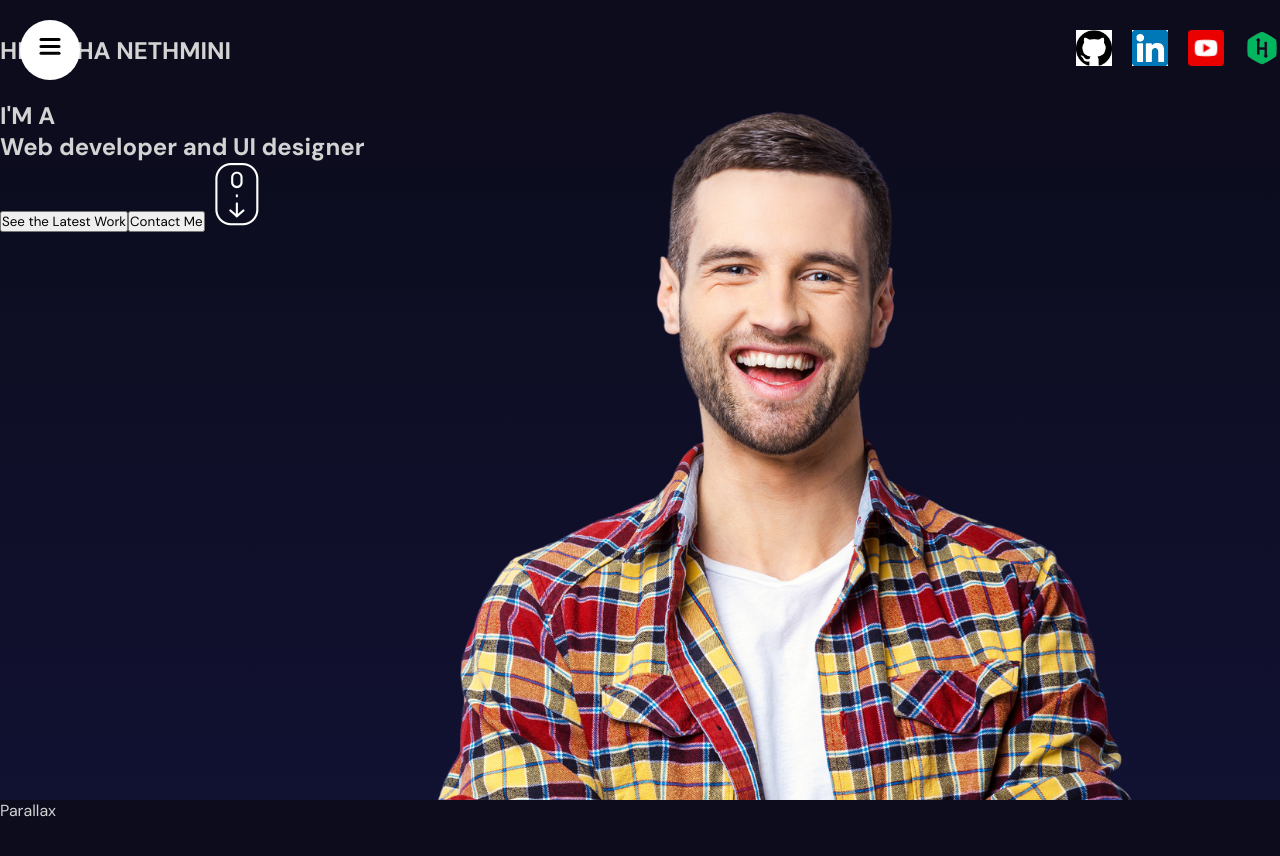
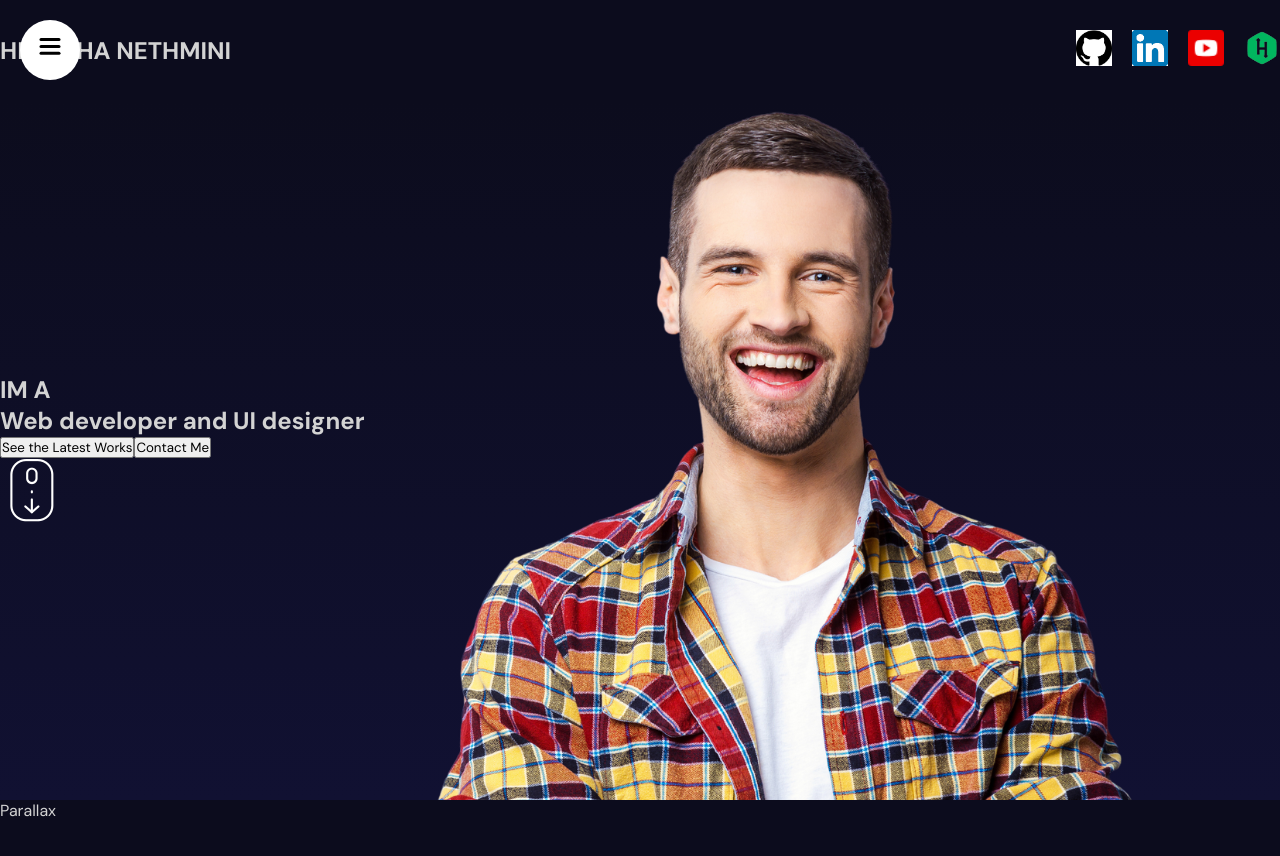
Before and after one commit to HimashaNethmini/Portfolio_Website, a React (Vite) app: page / in a window 1280 px wide. Shown: the top 856 px of the page. Built offline with nearby package versions, Linux system fonts and the light colour scheme.

Commit message:
completed hero

```diff
--- a/src/components/hero/Hero.jsx
+++ b/src/components/hero/Hero.jsx
@@ -1,25 +1,25 @@
-import React from "react";
 import "./hero.scss";
 
 const Hero = () => {
   return (
     <div className="hero">
-      {/* title */}
-      <div className="textContainer">
-        <h2>I'M A </h2>
-        <h1>Web developer and UI designer</h1>
-
-        {/*buttons */}
-        <button>See the Latest Work</button>
-        <button>Contact Me</button>
-
-        {/*small image */}
-        <img src="/scroll.png" alt="" />
+      <div className="wrapper">
+        <div
+          className="textContainer">
+          <h2>IM A</h2>
+          <h1>
+            Web developer and UI designer
+          </h1>
+          <div className="buttons">
+            <button>
+              See the Latest Works
+            </button>
+            <button>Contact Me</button>
+          </div>
+          <img src="/scroll.png" alt="" />
+        </div>
       </div>
 
-
-
-      {/* main image */}
       <div className="imageContainer">
         <img src="/hero.png" alt="" />
       </div>
```
